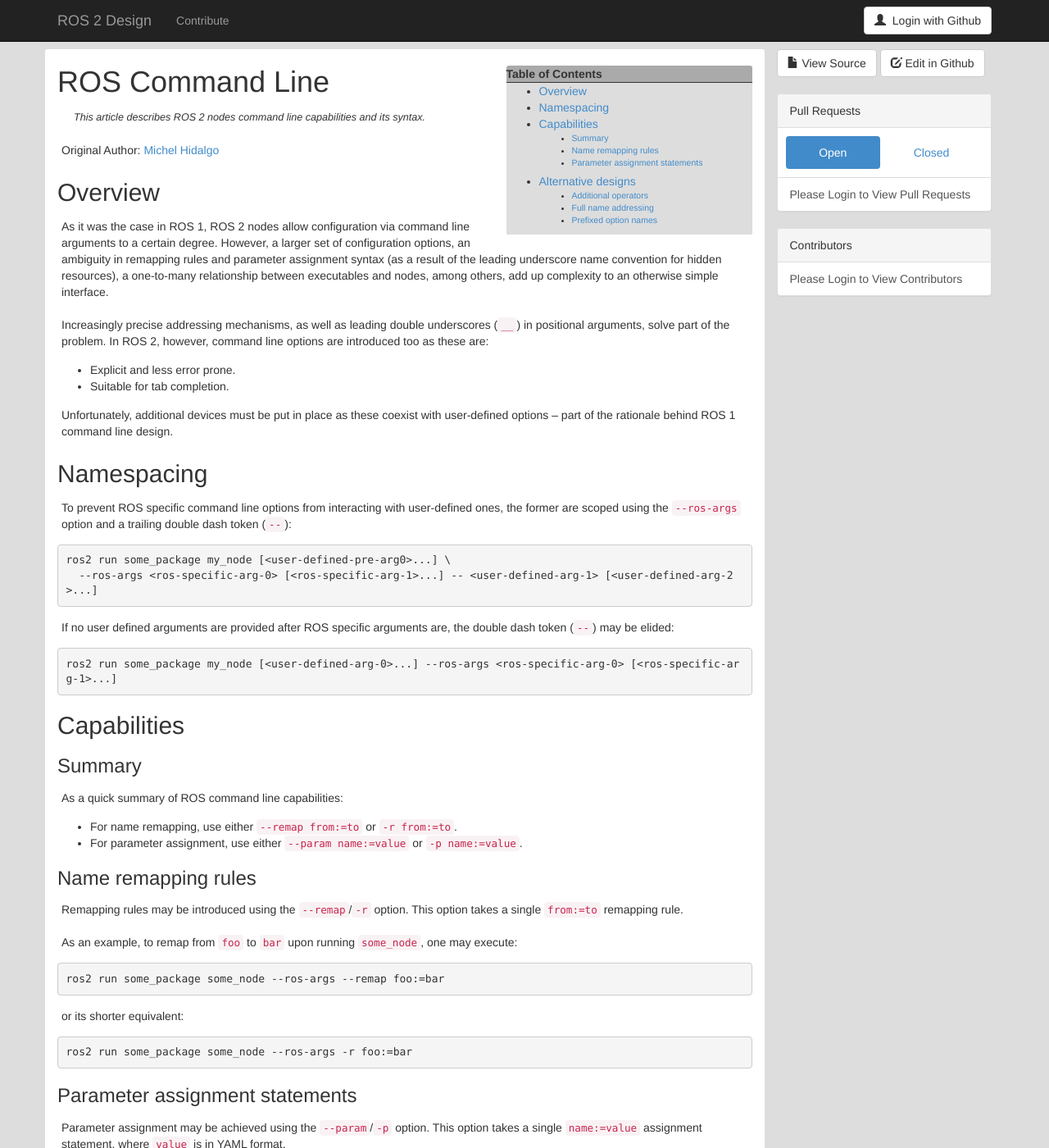
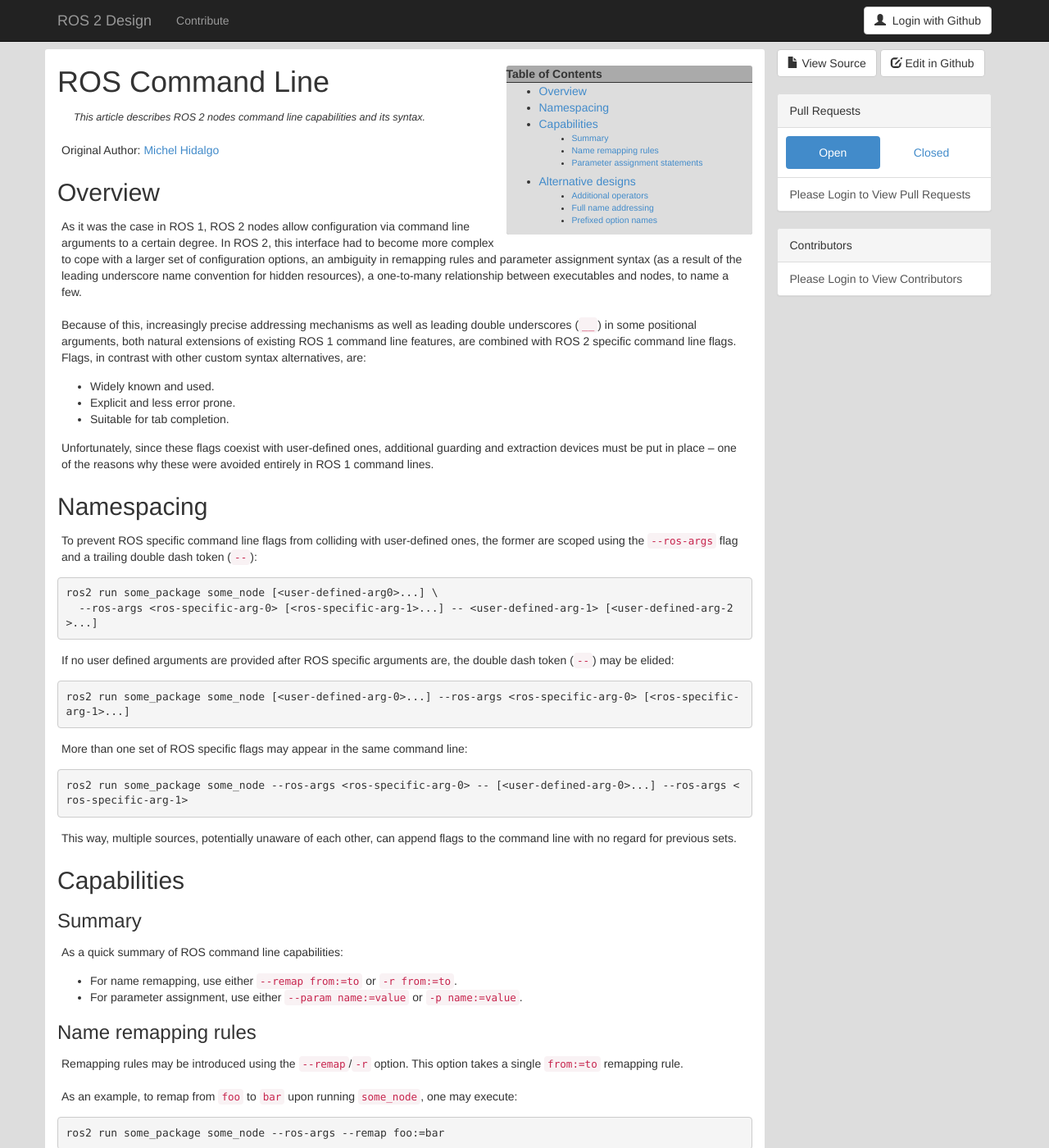
Before and after one commit to ros2/design, a Jekyll site: the page built from articles/150_ros_command_line.md, in a window 1280 px wide and 1400 px high. Shown: the whole window at 82% size. Built offline with Jekyll 4.4.1, drawn with Linux system fonts in a browser that asks for light colours; nearby versions of some CDN libraries; some of the changed text lies outside the part shown.

Commit message:
Address peer review comments.
Signed-off-by: Michel Hidalgo <michel@ekumenlabs.com>

````diff
--- a/articles/150_ros_command_line.md
+++ b/articles/150_ros_command_line.md
@@ -22,30 +22,39 @@
 ## Overview
 
 As it was the case in ROS 1, ROS 2 nodes allow configuration via command line arguments to a certain degree.
-However, a larger set of configuration options, an ambiguity in remapping rules and parameter assignment syntax (as a result of the leading underscore name convention for hidden resources), a one-to-many relationship between executables and nodes, among others, add up complexity to an otherwise simple interface.
+In ROS 2, this interface had to become more complex to cope with a larger set of configuration options, an ambiguity in remapping rules and parameter assignment syntax (as a result of the leading underscore name convention for hidden resources), a one-to-many relationship between executables and nodes, to name a few.
 
-Increasingly precise addressing mechanisms, as well as leading double underscores (`__`) in positional arguments, solve part of the problem.
-In ROS 2, however, command line options are introduced too as these are:
+Because of this, increasingly precise addressing mechanisms as well as leading double underscores (`__`) in some positional arguments, both natural extensions of existing ROS 1 command line features, are combined with ROS 2 specific command line flags.
+Flags, in contrast with other custom syntax alternatives, are:
 
+- Widely known and used.
 - Explicit and less error prone.
 - Suitable for tab completion.
 
-Unfortunately, additional devices must be put in place as these coexist with user-defined options -- part of the rationale behind ROS 1 command line design.
+Unfortunately, since these flags coexist with user-defined ones, additional guarding and extraction devices must be put in place -- one of the reasons why these were avoided entirely in ROS 1 command lines.
 
 ## Namespacing
 
-To prevent ROS specific command line options from interacting with user-defined ones, the former are scoped using the `--ros-args` option and a trailing double dash token (`--`):
+To prevent ROS specific command line flags from colliding with user-defined ones, the former are scoped using the `--ros-args` flag and a trailing double dash token (`--`):
 
 ```sh
-ros2 run some_package my_node [<user-defined-pre-arg0>...] \
+ros2 run some_package some_node [<user-defined-arg0>...] \
   --ros-args <ros-specific-arg-0> [<ros-specific-arg-1>...] -- <user-defined-arg-1> [<user-defined-arg-2>...]
 ```
 
 If no user defined arguments are provided after ROS specific arguments are, the double dash token (`--`) may be elided:
 
 ```sh
-ros2 run some_package my_node [<user-defined-arg-0>...] --ros-args <ros-specific-arg-0> [<ros-specific-arg-1>...]
+ros2 run some_package some_node [<user-defined-arg-0>...] --ros-args <ros-specific-arg-0> [<ros-specific-arg-1>...]
 ```
+
+More than one set of ROS specific flags may appear in the same command line:
+
+```sh
+ros2 run some_package some_node --ros-args <ros-specific-arg-0> -- [<user-defined-arg-0>...] --ros-args <ros-specific-arg-1>
+```
+
+This way, multiple sources, potentially unaware of each other, can append flags to the command line with no regard for previous sets.
 
 ## Capabilities
 
@@ -96,12 +105,17 @@
 
 ### Additional operators
 
-Stop using the same `:=` operator for parameter assignments and name remapping rules and introduce additional operators e.g. `:=` for parameter assignment and `~=` for name remapping. This keeps the command line verbosity at a minimum, but is error prone.
+Stop using the same `:=` operator for parameter assignments and name remapping rules and introduce additional operators e.g. `:=` for parameter assignment and `~=` for name remapping.
+This keeps the command line verbosity at a minimum and avoids the need for flags, but is error prone.
 
 ### Full name addressing
 
-Rely on full name addressing to disambiguate operator significance e.g. `rosparam://this:=that` would mean to assign a `that` string value to parameter `this` while `rostopic://this:=that` would mean to remap topic `this` to `that`. This signficantly increases the command line verbosity.
+Rely on full name addressing to disambiguate operator significance e.g. `rosparam://this:=that` would result in a `that` string value being assigned to parameter `this` while `rosremap://this:=that` would result in name `this` being remapped to name `that`.
+Other URL schemes, specific to each interface type e.g. `rostopic` and `rosservice`, may also be used to further scope remapping rules.
+This signficantly increases command line verbosity, but still avoids the need for flags.
 
 ### Prefixed option names
 
-Remove the need for double dash tokens (`--`), conventionally used to signify the end of CLI options for a command, by adding the `--ros-` prefix to all ROS specific command line options e.g. `--ros-remap`, `--ros-param`, etc. This somewhat increases the command line verbosity.
+Remove the need for double dash tokens (`--`), conventionally used to signify the end of CLI options for a command, by adding the `--ros-` prefix to all ROS specific command line flags e.g. `--ros-remap`, `--ros-param`, etc.
+In exchange, it makes argument extraction slightly more difficult as all options must be known ahead of time, whereas `--ros-args`-based namespacing can achieve the same with a couple rules.
+It also increases command line verbosity.
````
